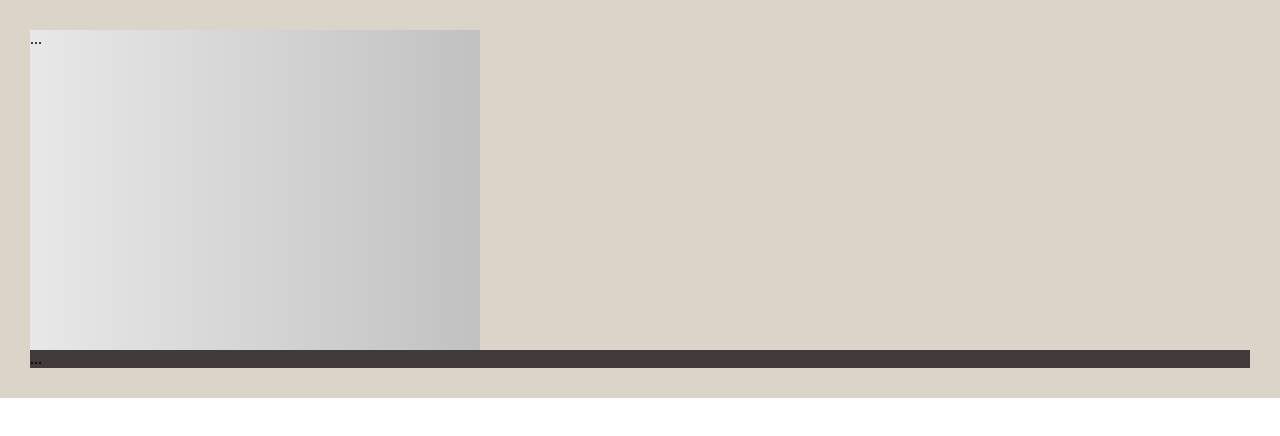
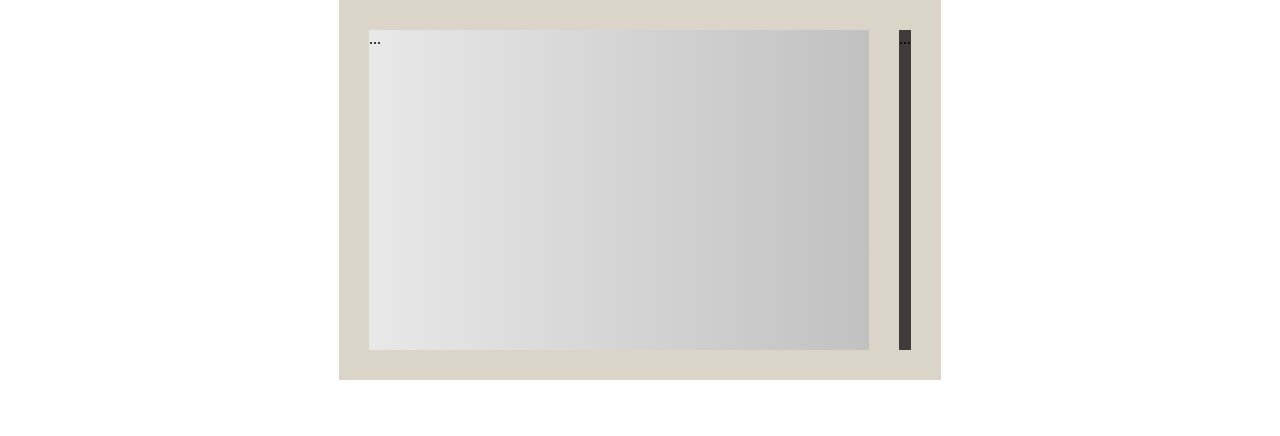
Before and after one commit to samuelmarques201/CloneUrnaEletronica, a plain HTML site: page CloneUrnaEletronica/index.html in a window 1280 px wide. Drawn offline with Linux system fonts and the light colour scheme.

Commit message:
CloneUrnaEletronica

```diff
--- a/CloneUrnaEletronica/style.css
+++ b/CloneUrnaEletronica/style.css
@@ -1,18 +1,24 @@
 body {
     margin: 0;
+    display: flex;
+    justify-content: center;
+    align-items: center;
+
 }
 
 .urna {
     background-color: #dbd5c9;
     padding: 30px;
+    display: flex;
 }
 
 .tela {
-    width: 450px;
+    width: 500px;
     height: 320px;
     background: linear-gradient(to right, #E8E8E8, #C1C1C1);
 }
 
 .teclado {
+    margin-left: 30px;
     background-color: #403A3A;
 }
```
